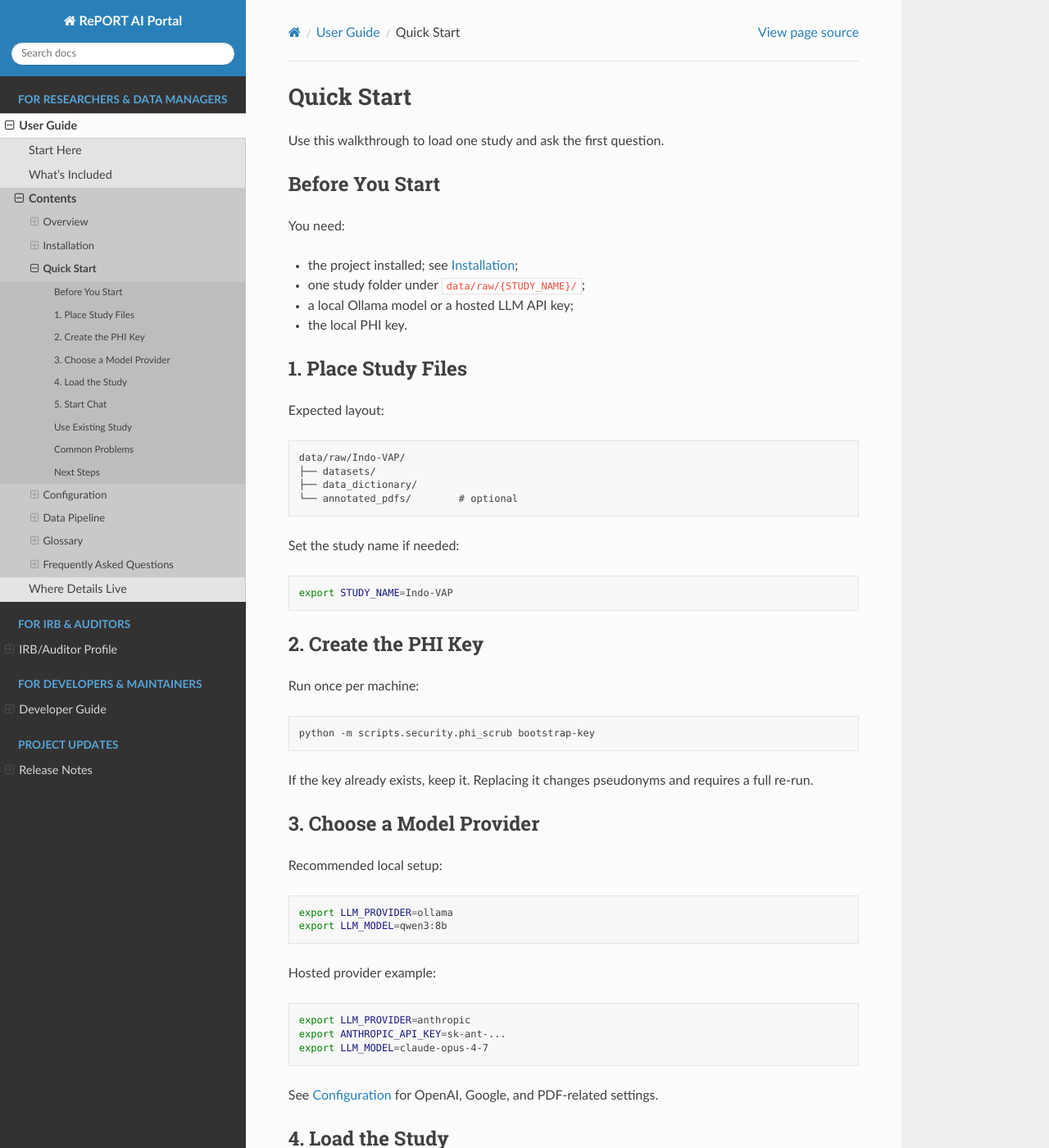
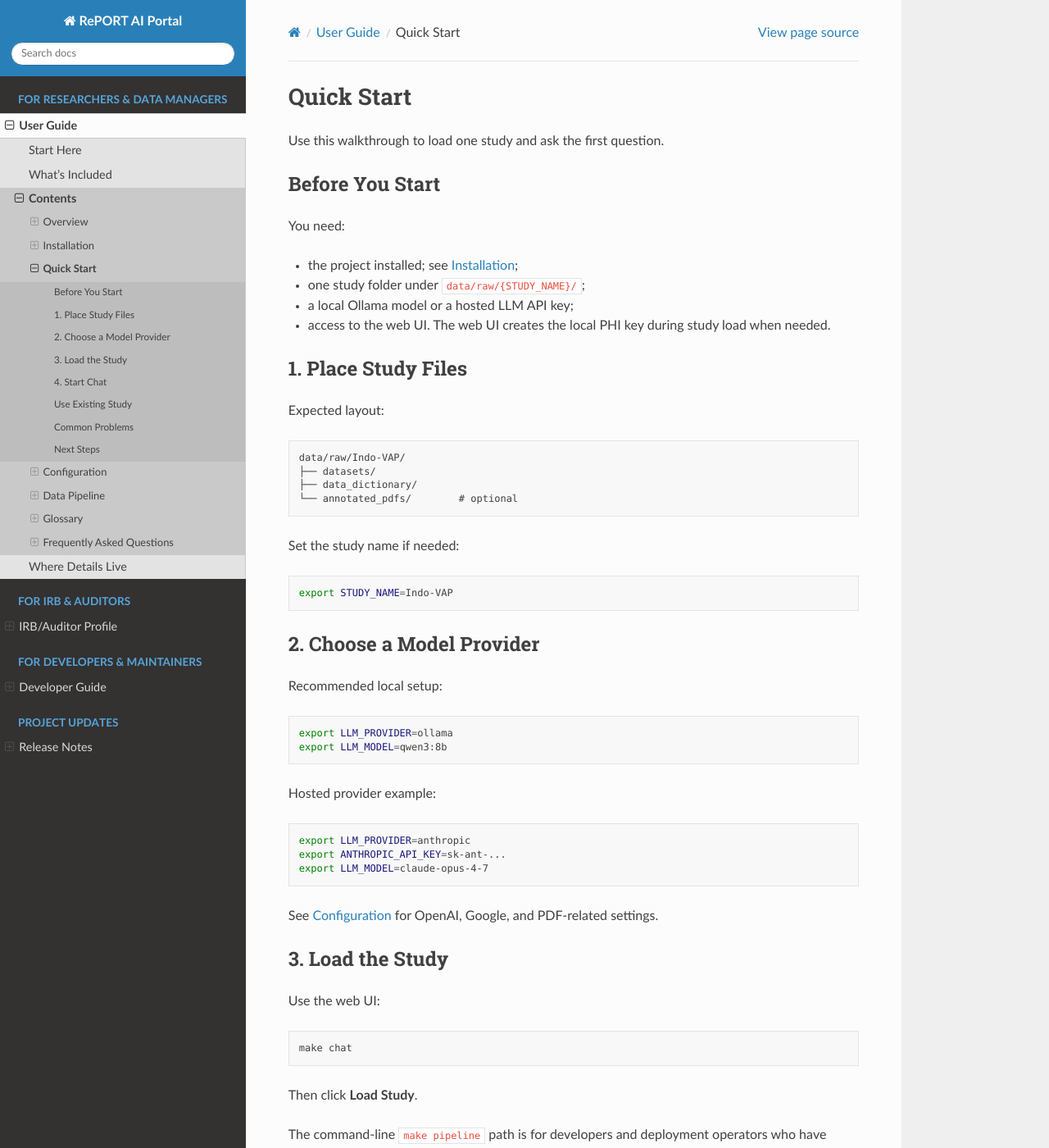
Before and after one commit to solomonsjoseph/RePORT-AI-Portal, a Sphinx documentation site: the page built from docs/sphinx/user_guide/quickstart.rst, in a window 1280 px wide and 1400 px high. Shown: the whole window at 82% size. Built offline with Sphinx 7.4.7 and the Read the Docs theme 3.1.0, drawn with Linux system fonts in a browser that asks for light colours; some of the changed text lies outside the part shown.

Commit message:
feat: make chat a one-command startup

```diff
--- a/docs/sphinx/developer_guide/versioning.rst
+++ b/docs/sphinx/developer_guide/versioning.rst
@@ -15,7 +15,7 @@
 
 .. code-block:: python
 
-   __version__: str = "0.21.1"
+   __version__: str = "0.21.2"
 
 All other modules import from this single source:
 
--- a/docs/sphinx/user_guide/faq.rst
+++ b/docs/sphinx/user_guide/faq.rst
@@ -61,7 +61,7 @@
    curl -LsSf https://astral.sh/uv/install.sh | sh
    git clone https://github.com/solomonsjoseph/RePORT-AI-Portal.git
    cd RePORT-AI-Portal
-   uv sync --all-groups
+   make chat
 
 Then follow :doc:`quickstart`.
 
--- a/docs/sphinx/user_guide/quickstart.rst
+++ b/docs/sphinx/user_guide/quickstart.rst
@@ -11,7 +11,8 @@
 * the project installed; see :doc:`installation`;
 * one study folder under ``data/raw/{STUDY_NAME}/``;
 * a local Ollama model or a hosted LLM API key;
-* the local PHI key.
+* access to the web UI. The web UI creates the local PHI key during
+  study load when needed.
 
 1. Place Study Files
 --------------------
@@ -31,19 +32,7 @@
 
    export STUDY_NAME=Indo-VAP
 
-2. Create the PHI Key
----------------------
-
-Run once per machine:
-
-.. code-block:: bash
-
-   python -m scripts.security.phi_scrub bootstrap-key
-
-If the key already exists, keep it. Replacing it changes pseudonyms and
-requires a full re-run.
-
-3. Choose a Model Provider
+2. Choose a Model Provider
 --------------------------
 
 Recommended local setup:
@@ -63,22 +52,19 @@
 
 See :doc:`configuration` for OpenAI, Google, and PDF-related settings.
 
-4. Load the Study
+3. Load the Study
 -----------------
 
-From the terminal:
-
-.. code-block:: bash
-
-   make pipeline
-
-Or use the web UI:
+Use the web UI:
 
 .. code-block:: bash
 
    make chat
 
 Then click **Load Study**.
+
+The command-line ``make pipeline`` path is for developers and deployment
+operators who have already provisioned the local PHI key.
 
 Expected result:
 
@@ -89,7 +75,7 @@
    ├── audit/
    └── agent/
 
-5. Start Chat
+4. Start Chat
 -------------
 
 If the web UI is not already open:
@@ -121,7 +107,9 @@
 ---------------
 
 **PHI key not found**
-   Run ``python -m scripts.security.phi_scrub bootstrap-key``.
+   Use **Load Study** in the web UI. It creates the local PHI key when
+   needed. If the command-line pipeline reports this error, ask a
+   developer or operator to provision the key.
 
 **Study not found**
    Confirm ``STUDY_NAME`` matches the folder under ``data/raw/``.
```
Also changed, not shown: other parts of docs/sphinx/user_guide/faq.rst (+1 -1 lines), README.md (+2 -3 lines), docs/sphinx/user_guide/configuration.rst (+6 -8 lines), docs/sphinx/user_guide/data_pipeline.rst (+4 -7 lines), docs/sphinx/user_guide/installation.rst (+20 -18 lines), 1 other file.
